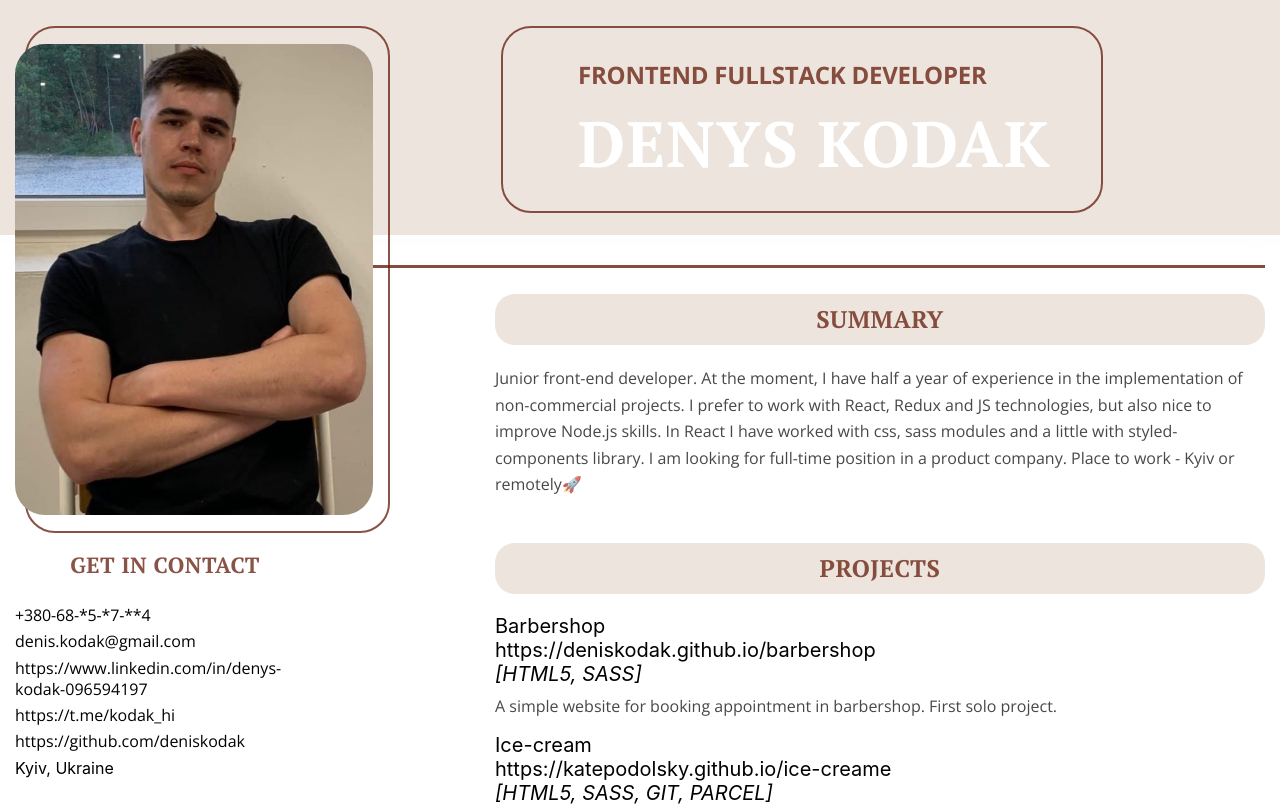
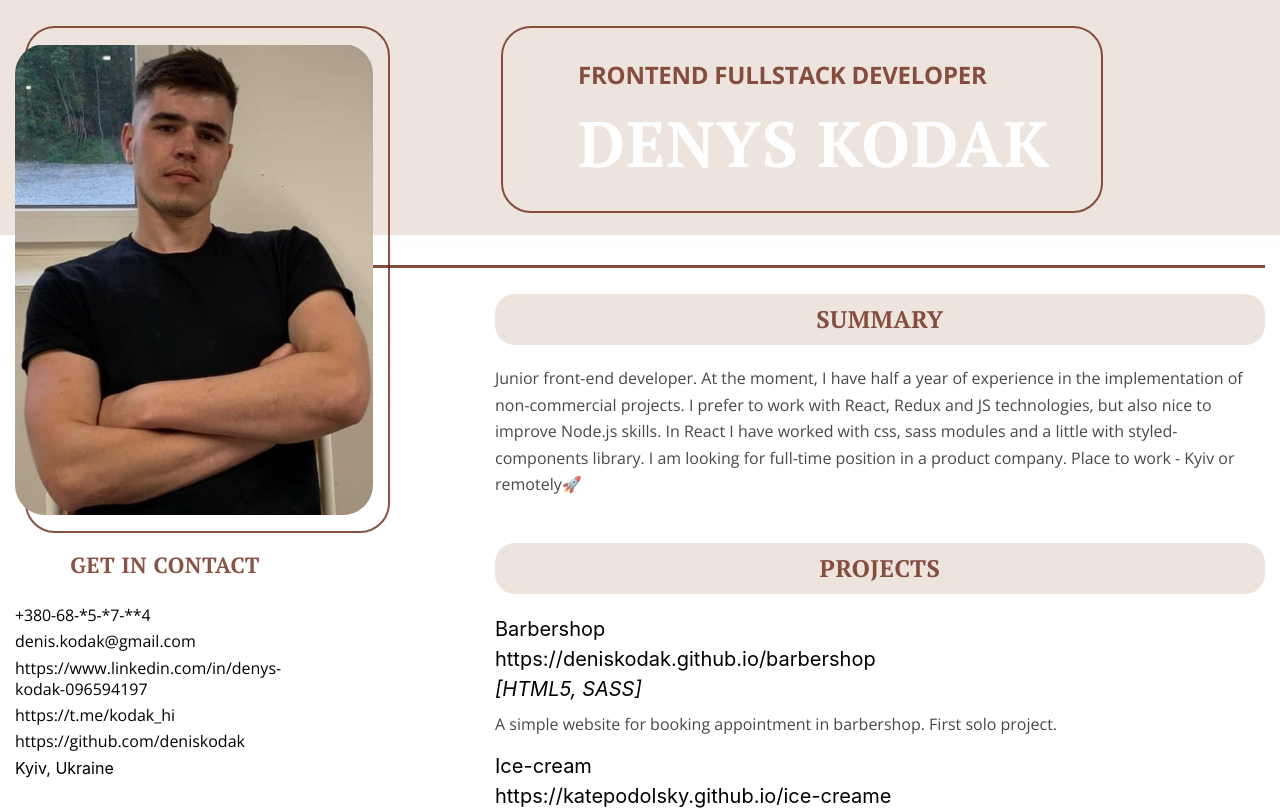
Before and after one commit to deniskodak/currently-resume, a React (Create React App) app: page / in a window 1280 px wide. Shown: the top 810 px of the page. Built offline with nearby package versions, Linux system fonts and the light colour scheme.

Commit message:
Fixed avatar size

```diff
--- a/src/components/Avatar/styles.scss
+++ b/src/components/Avatar/styles.scss
@@ -22,9 +22,9 @@
         height: 471px;
 
         background-image: url(./avatar_2.jpg);
-        background-size: 120%;
+        background-size: 127%;
         background-repeat: no-repeat;
-        background-position: 44% 0%;
+        background-position: 51% -2%;
         border-radius: 30px;
     }
 }
--- a/src/components/styles.scss
+++ b/src/components/styles.scss
@@ -94,6 +94,7 @@
 
     .projects__title {
 
+        line-height: 1.5;
         font-weight: 400;
         margin-bottom: 8px;
         font-size: 20px;
```
